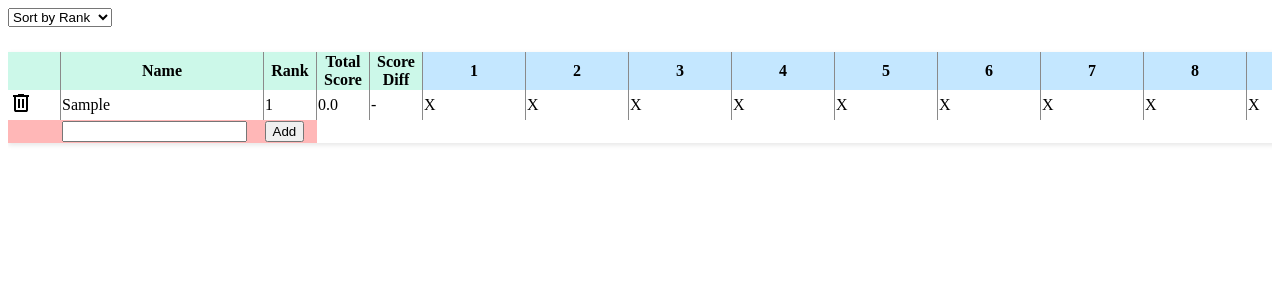
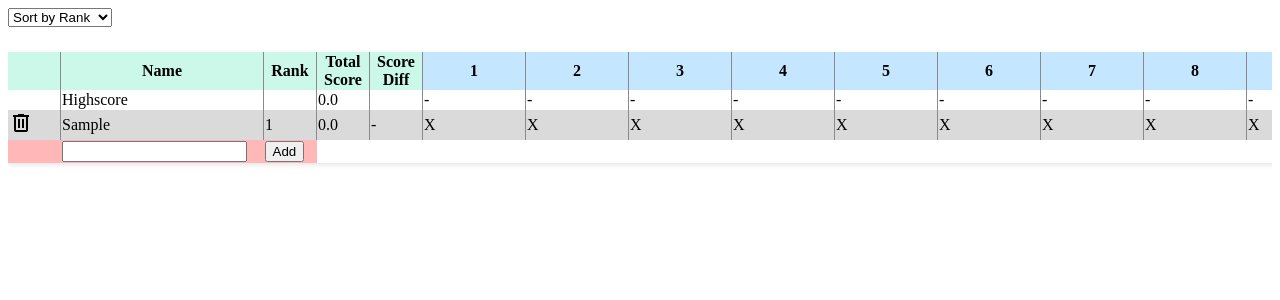
Before and after one commit to konbraphat51/ShootingFinal, a Vue app: page / in a window 1280 px wide. Both pictures are taken after typing "Sample" into the empty fields and a click on the button "Add". Shown: the top 300 px of the page. Built offline with nearby package versions, Linux system fonts and the light colour scheme.

Commit message:
high score for each column

```diff
--- a/src/components/MainTable/MainTable.vue
+++ b/src/components/MainTable/MainTable.vue
@@ -25,6 +25,35 @@
 				>
 					{{ cnt }}
 				</th>
+			</tr>
+			<tr class="Highscore">
+				<td class="Fixed Delete"></td>
+				<td class="Fixed Name">
+					{{ $t("MainTable.highscore") }}
+				</td>
+				<td class="Fixed Rank"></td>
+				<td class="Fixed TotalScore">
+					{{
+						// find the first user with rank 1 and return their totalScore
+						(() => {
+							for (let cnt = 0; cnt < this.users.length; cnt++) {
+								if (this.users[cnt].rank === 1) {
+									return (this.users[cnt].totalScore / 10).toFixed(1)
+								}
+							}
+							return "-"
+						})()
+					}}
+				</td>
+				<td class="Fixed Diff"></td>
+
+				<td class="Score" v-for="cnt in scoreNums" :key="cnt">
+					{{
+						columnHighscores[cnt - 1] === -1
+							? "-"
+							: (columnHighscores[cnt - 1] / 10).toFixed(1)
+					}}
+				</td>
 			</tr>
 			<tr v-for="user in users" :class="{Disqualified: user.disqualified}">
 				<td class="Fixed Delete">
@@ -84,6 +113,7 @@ export default {
 			users: [],
 			scoreNums: 0,
 			columnFilleds: [],
+			columnHighscores: [],
 			sortType: "RANK", // added sortType to track the current sorting method
 		}
 	},
@@ -127,6 +157,7 @@ export default {
 			this.updateDisqualifications()
 			this.sortUsers()
 			this.updateScoreDiff()
+			this.updateColumnHighscores()
 		},
 
 		updateTotalScores() {
@@ -259,6 +290,19 @@ export default {
 				}
 			}
 		},
+
+		updateColumnHighscores() {
+			this.columnHighscores = []
+			for (let column = 0; column < this.scoreNums; column++) {
+				let maxScore = -1
+				for (let user of this.users) {
+					if (user.scores[column] > maxScore) {
+						maxScore = user.scores[column]
+					}
+				}
+				this.columnHighscores.push(maxScore)
+			}
+		},
 	},
 	i18n: {
 		messages: {
@@ -269,6 +313,7 @@ export default {
 					totalScore: "Total Score",
 					addUser: "Add",
 					diff: "Score Diff",
+					highscore: "Highscore",
 				},
 			},
 			ja: {
@@ -278,6 +323,7 @@ export default {
 					totalScore: "合計",
 					addUser: "追加",
 					diff: "点数差",
+					highscore: "最高得点",
 				},
 			},
 		},
```
